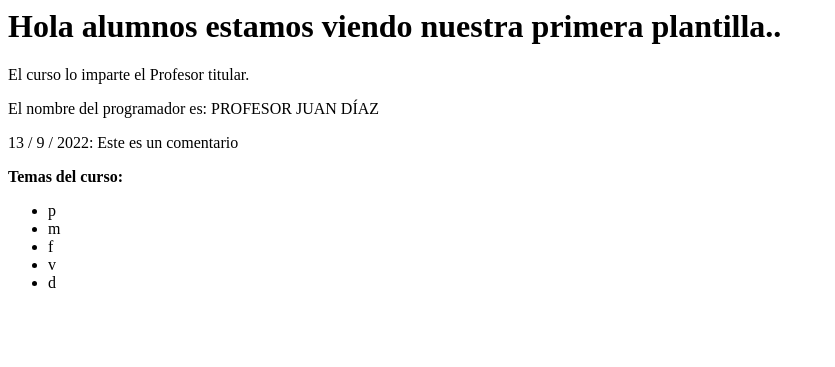
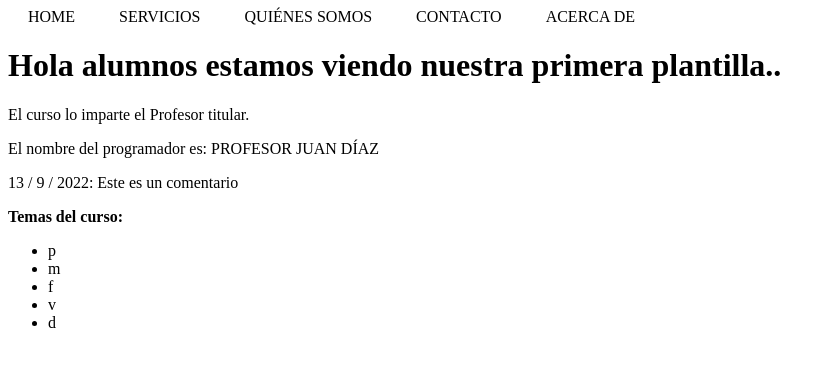
Before and after one commit to chupapenes69/repositorio, a Django app: page /saludo/ in a window 1280 px wide. Shown: the top 367 px of the page, without its empty margins (0-835 px from the left). Run offline with Django 3.2, Linux system fonts and the light colour scheme.

Commit message:
add barra.html incrustada

```diff
--- a/project/views.py
+++ b/project/views.py
@@ -3,6 +3,7 @@ import datetime
 
 from django.template import Template, Context
 from django.template.loader import get_template
+from django.shortcuts import render
 
 class Persona(object):
 
@@ -25,14 +26,14 @@ def saludo(request):
     #plt=Template(doc_externo.read())
     #doc_externo.close()
 
-    doc_externo=get_template('mytemplate.html')
+    #doc_externo=get_template('mytemplate.html')
 
     #ctx=Context({"nombre_persona":p1.nombre,"apellido_persona":p1.apellido,"comentario":"Este es un comentario","momento_actual":ahora,"temas":temas_curso})
     #documento=doc_externo.render(ctx)
 
-    documento=doc_externo.render({"nombre_persona":p1.nombre,"apellido_persona":p1.apellido,"comentario":"Este es un comentario","momento_actual":ahora,"temas":temas_curso})
+    #documento=doc_externo.render({"nombre_persona":p1.nombre,"apellido_persona":p1.apellido,"comentario":"Este es un comentario","momento_actual":ahora,"temas":temas_curso})
 
-    return HttpResponse(documento)
+    return render(request,'mytemplate.html',{"nombre_persona":p1.nombre,"apellido_persona":p1.apellido,"comentario":"Este es un comentario","momento_actual":ahora,"temas":temas_curso})
 
 def despedida(request):
     return HttpResponse("Chau")
--- /dev/null
+++ b/templates/barra.html
@@ -0,0 +1,26 @@
+
+    <style>
+
+    #barra {
+        margin: 0;
+        padding: 0;
+        list-style: none;
+        text-transform: uppercase;
+    }
+
+    #barra li {
+        display: inline;
+        margin: 0 20px;
+
+    }
+    </style>
+
+    <ul id="barra">
+
+        <li>Home</li>
+        <li>Servicios</li>
+        <li>Quiénes somos</li>
+        <li>Contacto</li>
+        <li>Acerca de</li>
+
+    </ul>
--- a/templates/mytemplate.html
+++ b/templates/mytemplate.html
@@ -1,5 +1,9 @@
 <html>
     <body>
+    <header>
+    {% include "barra.html" %}
+    </header>
+
     <h1>
         Hola alumnos estamos viendo nuestra primera plantilla..
     </h1>
@@ -13,7 +17,6 @@
     <p>El curso lo imparte el Profesor suplente.</p>
 
     {% endif %}
-
 
     <p>El nombre del programador es: {{nombre_persona|upper}} {{apellido_persona.upper}}</p>
     <p>{{momento_actual.day}} / {{momento_actual.month}} / {{momento_actual.year}}: {{comentario}}</p>
```
Lines whose indentation alone changed are shown as unchanged.
